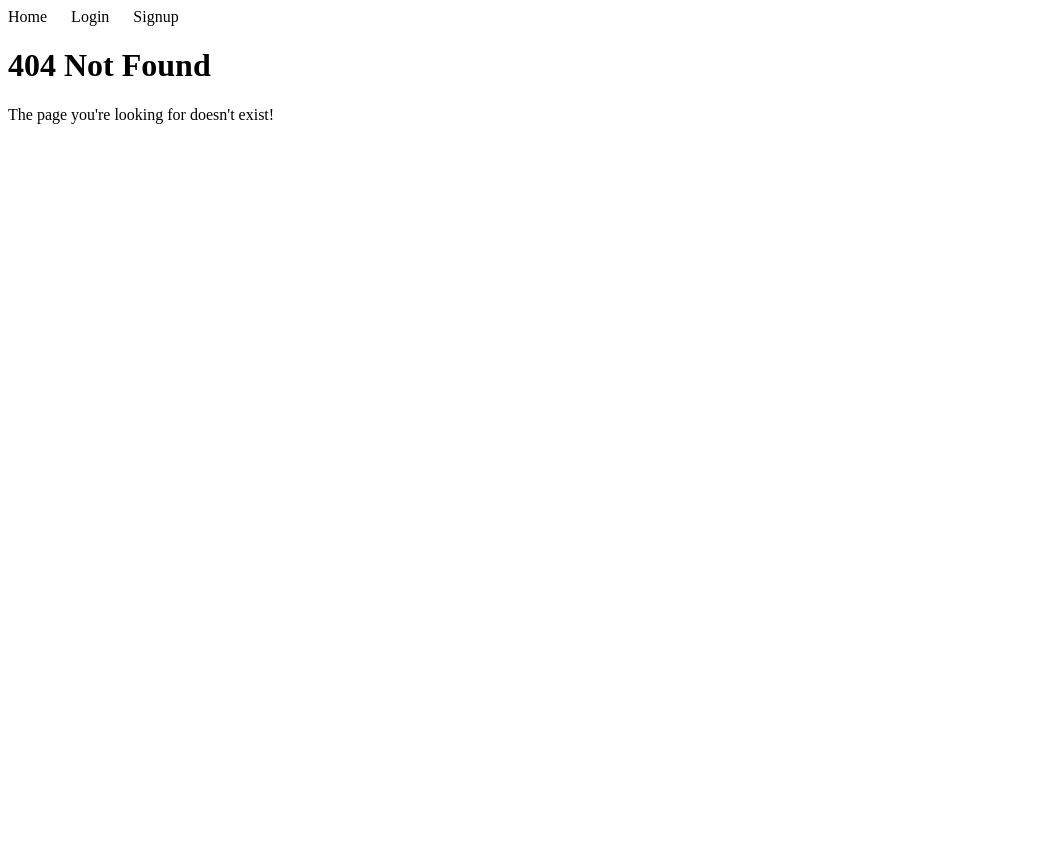
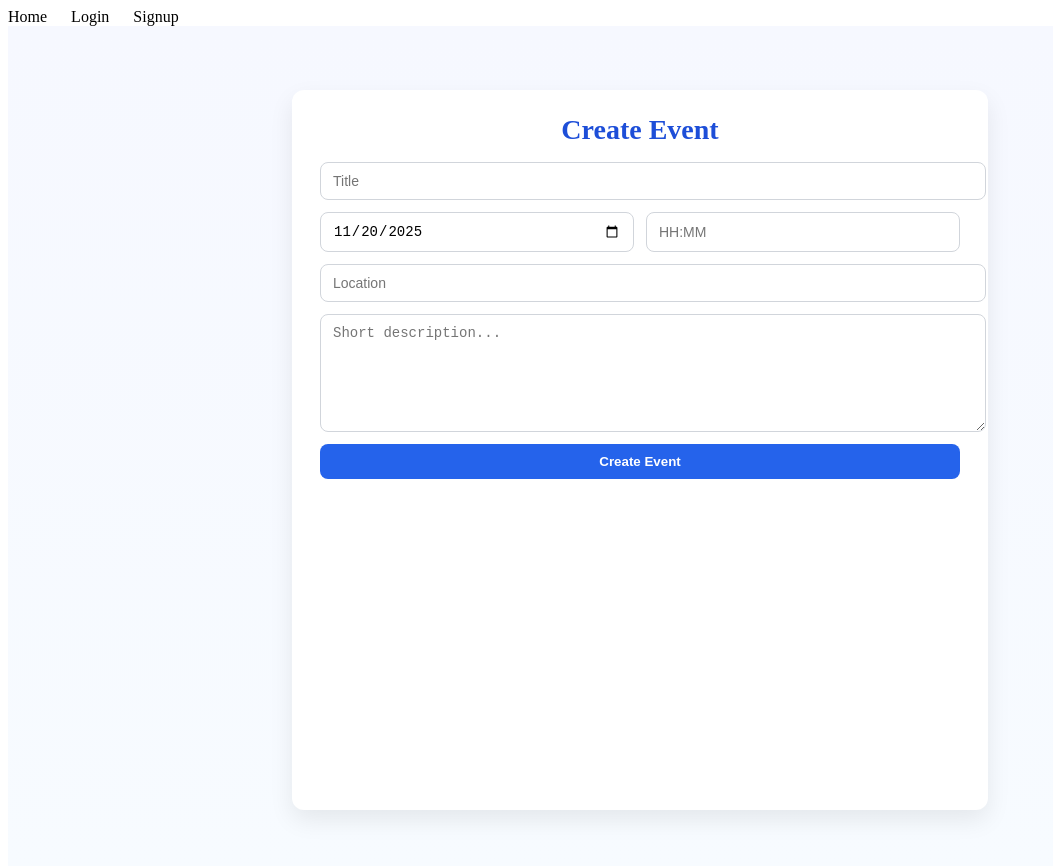
Before and after one commit to Jad-Atieh/SOEN-341-Project-Fall-2025, a React (Vite) app in the folder frontend/: page /create-event in a window 1280 px wide. Before the commit this address had no page. Shown: the top 866 px of the page, without its empty margins (0-1053 px from the left). Before the commit the page ends 800 px from the top, so only its background shows below. Built offline with nearby package versions, Linux system fonts and the light colour scheme.

Commit message:
Add Create Event UI page (frontend only)

```diff
--- a/frontend/src/App.jsx
+++ b/frontend/src/App.jsx
@@ -2,6 +2,7 @@ import React from "react";
 import { BrowserRouter, Routes, Route, Navigate, Link, useNavigate } from "react-router-dom";
 import { ToastContainer, toast } from "react-toastify";
 import "react-toastify/dist/ReactToastify.css";
+import CreateEvent from "./pages/CreateEvent";
 
 // Pages
 import Signup from "./pages/Signup";
@@ -96,6 +97,7 @@ function App() {
         <Route path="/login" element={<Login />} />
         <Route path="/signup" element={<Signup />} />
         <Route path="/logout" element={<Logout />} />
+        <Route path="/create-event" element={<CreateEvent />} />
 
         <Route path="/admin" element={
           <ProtectedRoute roles={["admin"]}><AdminDashboard /></ProtectedRoute>
--- /dev/null
+++ b/frontend/src/pages/CreateEvent.jsx
@@ -0,0 +1,51 @@
+import { useState } from "react";
+import "./create-event.css";
+
+export default function CreateEvent() {
+  const [form, setForm] = useState({
+    title: "",
+    date: new Date().toISOString().slice(0, 10),
+    time: "",
+    location: "",
+    description: "",
+  });
+  const [loading, setLoading] = useState(false);
+
+  function onChange(e) {
+    const { name, value } = e.target;
+    setForm((f) => ({ ...f, [name]: value }));
+  }
+
+  async function onSubmit(e) {
+    e.preventDefault();
+    setLoading(true);
+    try {
+      // TODO: brancher sur ton backend plus tard
+      console.log("CreateEvent payload:", form);
+      alert("Event created (demo)");
+      setForm((f) => ({ ...f, title: "", time: "", location: "", description: "" }));
+    } finally {
+      setLoading(false);
+    }
+  }
+
+  return (
+    <div className="ce">
+      <div className="ce-card">
+        <h1 className="ce-title">Create Event</h1>
+        <form className="ce-form" onSubmit={onSubmit}>
+          <input name="title" placeholder="Title" value={form.title} onChange={onChange} />
+          <div className="ce-row">
+            <input name="date" type="date" value={form.date} onChange={onChange} />
+            <input name="time" placeholder="HH:MM" value={form.time} onChange={onChange} />
+          </div>
+          <input name="location" placeholder="Location" value={form.location} onChange={onChange} />
+          <textarea name="description" placeholder="Short description..." value={form.description} onChange={onChange} />
+          <button className="ce-btn" type="submit" disabled={loading}>
+            {loading ? "Creating..." : "Create Event"}
+          </button>
+        </form>
+      </div>
+    </div>
+  );
+}
--- /dev/null
+++ b/frontend/src/pages/create-event.css
@@ -0,0 +1,9 @@
+.ce{min-height:calc(100vh - 80px);display:flex;justify-content:center;padding:64px 16px;background:linear-gradient(180deg,#f6f8ff 0%,#f7fbff 100%)}
+.ce-card{background:#fff;max-width:640px;width:100%;border-radius:12px;box-shadow:0 10px 25px rgba(0,0,0,.08);padding:24px 28px}
+.ce-title{margin:0 0 16px;font-size:28px;font-weight:700;text-align:center;color:#1d4ed8}
+.ce-form{display:flex;flex-direction:column;gap:12px}
+.ce-row{display:flex;gap:12px}
+.ce-form input,.ce-form textarea{width:100%;border:1px solid #d1d5db;border-radius:8px;padding:10px 12px;font-size:14px}
+.ce-form textarea{height:96px;resize:vertical}
+.ce-btn{background:#2563eb;color:#fff;border:none;border-radius:8px;padding:10px 14px;font-weight:600;cursor:pointer}
+.ce-btn:disabled{opacity:.6;cursor:default}
```
